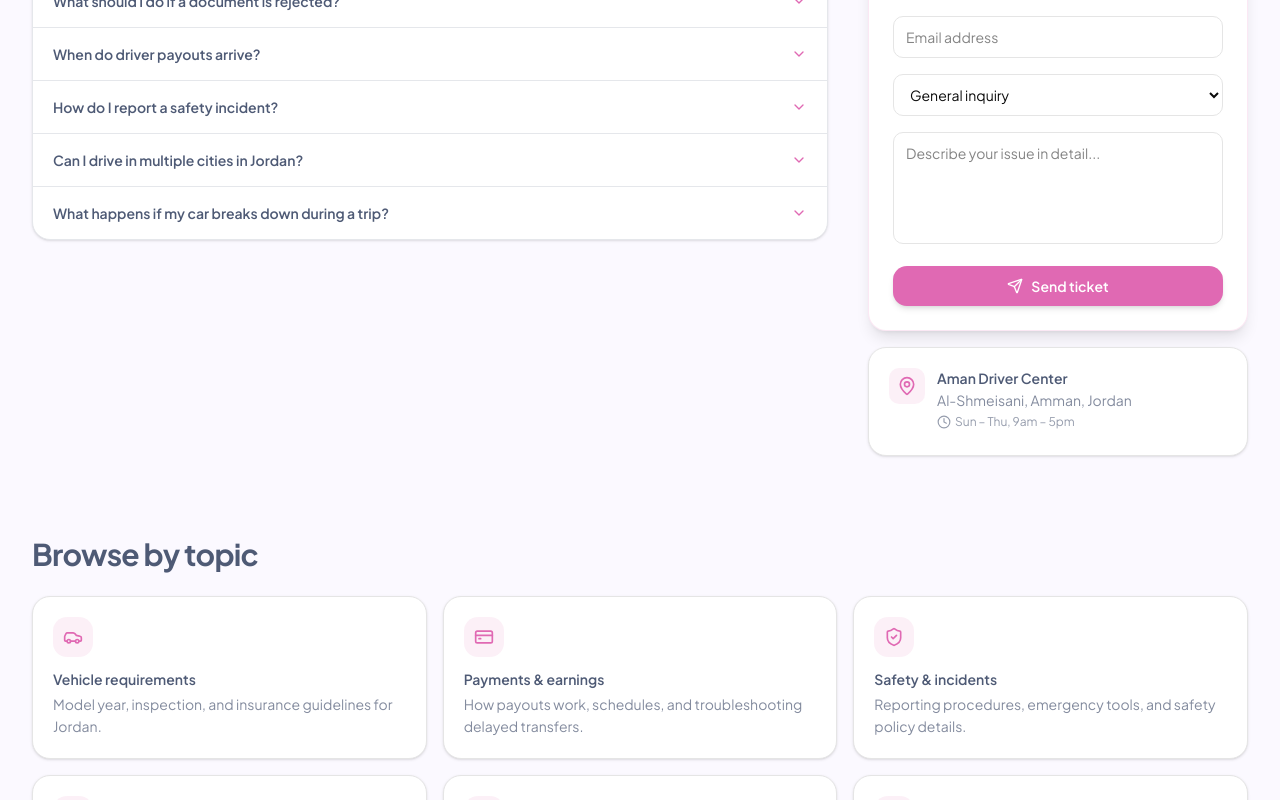
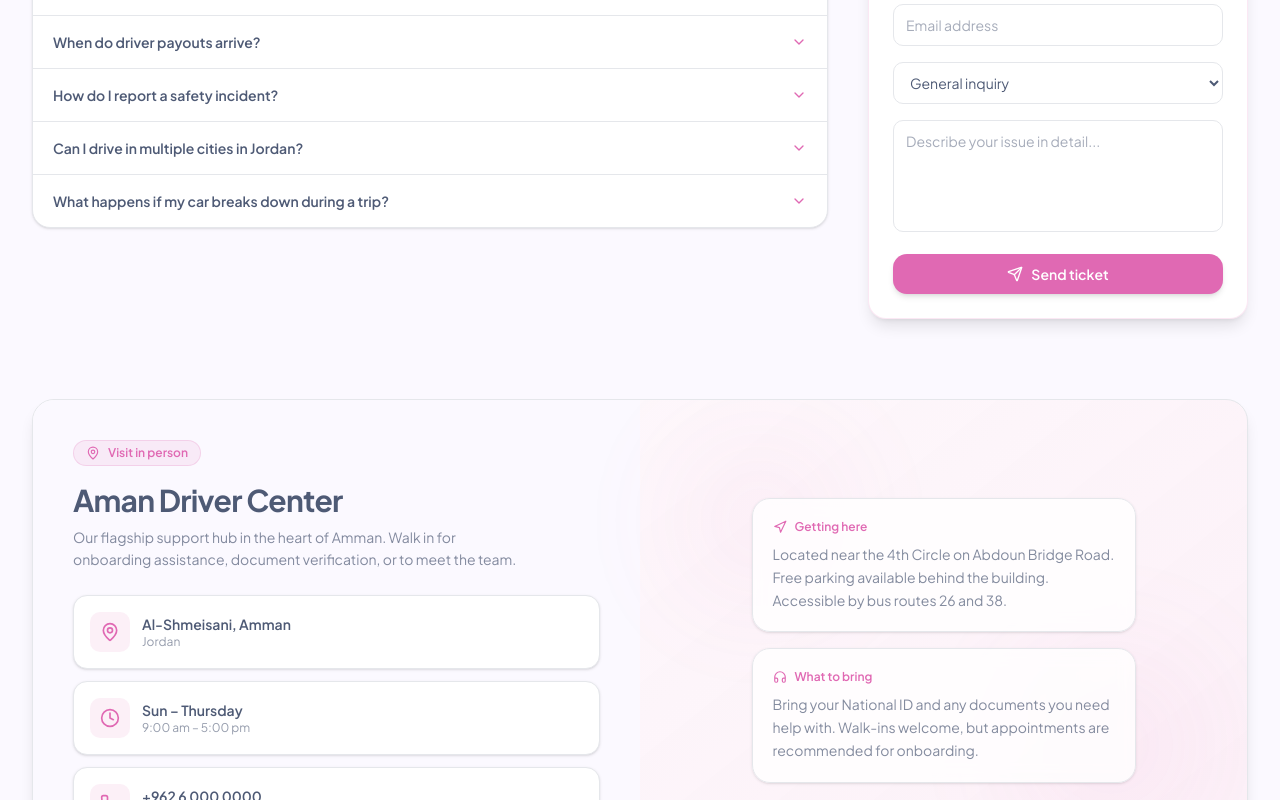
Before and after one commit to AhmadNsour/aman-web, a Next.js app: page /support in a window 1280 px wide. Shown: the part 860-1660 px from the top of the page. Built offline with nearby package versions, Linux system fonts and the light colour scheme.

Commit message:
Add driver center details and info cards; enhance SupportPage layout and styling

```diff
--- a/app/support/constants.ts
+++ b/app/support/constants.ts
@@ -1,4 +1,4 @@
-import { Car, CircleHelp, CreditCard, FileText, Headphones, Mail, MessageCircle, Phone, ShieldCheck, User } from "lucide-react";
+import { Car, CircleHelp, Clock, CreditCard, FileText, Headphones, Mail, MapPin, MessageCircle, Phone, ShieldCheck, User, Navigation } from "lucide-react";
 
 export const contactCards = [
   {
@@ -78,3 +78,34 @@ export const faqs = [
     answer: "Safely stop the trip, contact support immediately, and follow the in-app safety and emergency instructions.",
   },
 ];
+
+export const driverCenterDetails = [
+  {
+    icon: MapPin,
+    title: "Al-Shmeisani, Amman",
+    subtitle: "Jordan",
+  },
+  {
+    icon: Clock,
+    title: "Sun – Thursday",
+    subtitle: "9:00 am – 5:00 pm",
+  },
+  {
+    icon: Phone,
+    title: "+962 6 000 0000",
+    subtitle: "Call before visiting",
+  },
+];
+
+export const driverCenterInfoCards = [
+  {
+    icon: Navigation,
+    title: "Getting here",
+    description: "Located near the 4th Circle on Abdoun Bridge Road. Free parking available behind the building. Accessible by bus routes 26 and 38.",
+  },
+  {
+    icon: Headphones,
+    title: "What to bring",
+    description: "Bring your National ID and any documents you need help with. Walk-ins welcome, but appointments are recommended for onboarding.",
+  },
+];
--- a/app/support/page.tsx
+++ b/app/support/page.tsx
@@ -4,25 +4,25 @@ import Link from "next/link";
 import { useState } from "react";
 import { Car, ChevronDown, ChevronRight, Clock, Headphones, MapPin, Phone, Send } from "lucide-react";
 
-import { contactCards, faqs, topics } from "./constants";
+import { contactCards, driverCenterDetails, driverCenterInfoCards, faqs, topics } from "./constants";
 
 export function FAQSection() {
   const [openIndex, setOpenIndex] = useState<number | null>(null);
 
   return (
-    <div className="mt-6 divide-y divide-gray-200 rounded-2xl border border-gray-200 bg-white shadow-sm">
+    <div className="mt-6 divide-y divide-gray-200 rounded-2xl border border-gray-200 bg-white shadow-sm dark:divide-white/10 dark:border-white/10 dark:bg-[#111827]">
       {faqs.map((faq, index) => {
         const isOpen = openIndex === index;
 
         return (
           <div key={faq.question} className="px-5 py-4">
             <button onClick={() => setOpenIndex(isOpen ? null : index)} className="flex w-full items-center justify-between text-left">
-              <span className="text-sm font-semibold text-[#4e5a75]">{faq.question}</span>
+              <span className="text-sm font-semibold text-[#4e5a75] dark:text-white">{faq.question}</span>
 
               <ChevronDown size={16} className={`ml-3 shrink-0 text-[#e069b3] transition-transform duration-200 ${isOpen ? "rotate-180" : ""}`} />
             </button>
 
-            {isOpen && <p className="mt-3 text-sm leading-relaxed text-[#4e5a75]/70">{faq.answer}</p>}
+            {isOpen && <p className="mt-3 text-sm leading-relaxed text-[#4e5a75]/70 dark:text-white/70">{faq.answer}</p>}
           </div>
         );
       })}
@@ -32,23 +32,23 @@ export function FAQSection() {
 
 export default function SupportPage() {
   return (
-    <main className="min-h-[calc(100vh-12rem)] bg-[#fbf9ff]">
+    <main className="min-h-[calc(100vh-12rem)] bg-[#fbf9ff] dark:bg-[#0f172a]">
       <div className="relative overflow-hidden">
         <div className="pointer-events-none absolute left-0 top-0 h-72 w-72 rounded-full bg-[#e069b3]/20 blur-3xl" />
         <div className="pointer-events-none absolute right-0 top-20 h-96 w-96 rounded-full bg-[#e069b3]/15 blur-3xl" />
 
         <section className="relative">
           <div className="relative mx-auto max-w-7xl px-5 pb-20 pt-14 text-center sm:px-6 sm:pt-20 lg:px-8">
-            <div className="inline-flex items-center gap-2 rounded-full border border-purple-200 bg-white/80 px-4 py-3 text-xs font-semibold text-[#e069b3] shadow-sm">
+            <div className="inline-flex items-center gap-2 rounded-full border border-[#e069b3]/20 bg-white/70 px-4 py-1.5 text-xs font-semibold text-[#e069b3] backdrop-blur dark:bg-white/5">
               <Headphones size={14} />
               We are here to help
             </div>
 
-            <h1 className="mt-5 text-4xl font-bold tracking-tight text-[#4e5a75] sm:text-5xl lg:text-6xl">
+            <h1 className="mt-5 text-4xl font-bold tracking-tight text-[#4e5a75] dark:text-white sm:text-5xl lg:text-6xl">
               How can we <span className="text-[#e069b3]">assist you?</span>
             </h1>
 
-            <p className="mx-auto mt-4 max-w-2xl text-base leading-relaxed text-[#4e5a75]/75 sm:text-lg">
+            <p className="mx-auto mt-4 max-w-2xl text-base leading-relaxed text-[#4e5a75]/75 dark:text-white/70 sm:text-lg">
               Whether you are onboarding, on the road, or resolving an issue — our team is ready around the clock.
             </p>
           </div>
@@ -63,30 +63,21 @@ export default function SupportPage() {
                 <a
                   key={card.title}
                   href={card.href}
-                  className={`
-          group rounded-2xl border bg-white p-6
-          shadow-sm transition-all hover:-translate-y-1 hover:shadow-lg
-          ring-1 ${card.ring}
-        `}
+                  className={`group rounded-2xl border bg-white p-6 shadow-sm ring-1 transition-all hover:-translate-y-1 hover:shadow-lg dark:border-white/10 dark:bg-[#111827] ${card.ring}`}
                 >
-                  <div
-                    className={`
-            mb-4 inline-flex rounded-xl p-3
-            ${card.color}
-          `}
-                  >
+                  <div className={`mb-4 inline-flex rounded-xl p-3 ${card.color}`}>
                     <Icon size={24} />
                   </div>
 
-                  <h3 className="text-sm font-semibold text-[#4e5a75]">{card.title}</h3>
+                  <h3 className="text-sm font-semibold text-[#4e5a75] dark:text-white">{card.title}</h3>
 
-                  <p className="mt-1 text-base font-medium text-[#4e5a75]">{card.value}</p>
+                  <p className="mt-1 text-base font-medium text-[#4e5a75] dark:text-white">{card.value}</p>
 
-                  <p className="mt-1 text-xs text-[#4e5a75]/60">{card.subtitle}</p>
+                  <p className="mt-1 text-xs text-[#4e5a75]/60 dark:text-white/60">{card.subtitle}</p>
 
                   <span className="mt-4 inline-flex items-center text-sm font-medium text-[#e069b3] group-hover:underline">
                     {card.action}
-                    <ChevronRight size={16} className="ml-1 -rotate-90" />
+                    <ChevronRight size={16} className="ml-1" />
                   </span>
                 </a>
               );
@@ -98,20 +89,29 @@ export default function SupportPage() {
       <div className="mx-auto max-w-7xl px-5 pb-20 sm:px-6 lg:px-8">
         <section className="grid gap-10 lg:grid-cols-[1fr_380px]">
           <div>
-            <h2 className="text-2xl font-bold tracking-tight text-[#4e5a75] sm:text-3xl">Frequently asked questions</h2>
+            <h2 className="text-2xl font-bold tracking-tight text-[#4e5a75] dark:text-white sm:text-3xl">Frequently asked questions</h2>
+
             <FAQSection />
           </div>
 
           <aside className="lg:sticky lg:top-24 lg:self-start">
-            <div className="rounded-2xl border border-[#e069b3]/15 bg-white p-6 shadow-lg">
-              <h3 className="text-lg font-bold text-[#4e5a75]">Submit a ticket</h3>
-              <p className="mt-1 text-sm text-[#4e5a75]/70">Cannot find your answer? We will get back fast.</p>
+            <div className="rounded-2xl border border-[#e069b3]/15 bg-white p-6 shadow-lg dark:border-white/10 dark:bg-[#111827]">
+              <h3 className="text-lg font-bold text-[#4e5a75] dark:text-white">Submit a ticket</h3>
+
+              <p className="mt-1 text-sm text-[#4e5a75]/70 dark:text-white/70">Cannot find your answer? We will get back fast.</p>
 
               <form className="mt-5 space-y-4">
-                <input className="w-full rounded-lg border px-3 py-2.5 text-sm outline-none focus:ring-2 focus:ring-[#e069b3]/30" placeholder="Full name" />
-                <input className="w-full rounded-lg border px-3 py-2.5 text-sm outline-none focus:ring-2 focus:ring-[#e069b3]/30" placeholder="Email address" />
+                <input
+                  className="w-full rounded-lg border border-gray-200 bg-white px-3 py-2.5 text-sm text-[#4e5a75] outline-none focus:ring-2 focus:ring-[#e069b3]/30 dark:border-white/10 dark:bg-[#0f172a] dark:text-white"
+                  placeholder="Full name"
+                />
 
-                <select className="w-full rounded-lg border px-3 py-2.5 text-sm outline-none focus:ring-2 focus:ring-[#e069b3]/30">
+                <input
+                  className="w-full rounded-lg border border-gray-200 bg-white px-3 py-2.5 text-sm text-[#4e5a75] outline-none focus:ring-2 focus:ring-[#e069b3]/30 dark:border-white/10 dark:bg-[#0f172a] dark:text-white"
+                  placeholder="Email address"
+                />
+
+                <select className="w-full rounded-lg border border-gray-200 bg-white px-3 py-2.5 text-sm text-[#4e5a75] outline-none focus:ring-2 focus:ring-[#e069b3]/30 dark:border-white/10 dark:bg-[#0f172a] dark:text-white">
                   <option>General inquiry</option>
                   <option>Onboarding & documents</option>
                   <option>Payments & earnings</option>
@@ -120,7 +120,7 @@ export default function SupportPage() {
                 </select>
 
                 <textarea
-                  className="min-h-28 w-full resize-none rounded-lg border px-3 py-2.5 text-sm outline-none focus:ring-2 focus:ring-[#e069b3]/30"
+                  className="min-h-28 w-full resize-none rounded-lg border border-gray-200 bg-white px-3 py-2.5 text-sm text-[#4e5a75] outline-none focus:ring-2 focus:ring-[#e069b3]/30 dark:border-white/10 dark:bg-[#0f172a] dark:text-white"
                   placeholder="Describe your issue in detail..."
                 />
 
@@ -130,40 +130,94 @@ export default function SupportPage() {
                 </button>
               </form>
             </div>
+          </aside>
+        </section>
 
-            <div className="mt-4 rounded-2xl border bg-white p-5 shadow-sm">
-              <div className="flex items-start gap-3">
-                <div className="rounded-lg bg-[#e069b3]/10 p-2 text-[#e069b3]">
-                  <MapPin size={20} />
+        <section className="mt-20 overflow-hidden rounded-3xl border border-gray-200 bg-white shadow-lg dark:border-white/10 dark:bg-[#111827]">
+          <div className="grid lg:grid-cols-2">
+            <div className="relative bg-[#fbf9ff] p-8 dark:bg-white/5 sm:p-10">
+              <div className="inline-flex items-center gap-2 rounded-full border border-[#e069b3]/20 bg-[#e069b3]/10 px-3 py-1 text-xs font-semibold text-[#e069b3]">
+                <MapPin size={14} />
+                Visit in person
+              </div>
+
+              <h2 className="mt-4 text-2xl font-bold tracking-tight text-[#4e5a75] dark:text-white sm:text-3xl">Aman Driver Center</h2>
+
+              <p className="mt-2 max-w-md text-sm leading-relaxed text-[#4e5a75]/70 dark:text-white/70">
+                Our flagship support hub in the heart of Amman. Walk in for onboarding assistance, document verification, or to meet the team.
+              </p>
+
+              <div className="mt-6 space-y-3">
+                {driverCenterDetails.map((item) => {
+                  const Icon = item.icon;
+
+                  return (
+                    <div
+                      key={item.title}
+                      className="flex items-center gap-3 rounded-xl border border-gray-200 bg-white p-4 shadow-sm dark:border-white/10 dark:bg-[#0f172a] transition-all hover:-translate-y-1 hover:shadow-lg"
+                    >
+                      <div className="grid h-10 w-10 place-items-center rounded-lg bg-[#e069b3]/10 text-[#e069b3]">
+                        <Icon size={20} />
                       </div>
 
                       <div>
-                  <p className="text-sm font-semibold text-[#4e5a75]">Aman Driver Center</p>
-                  <p className="mt-0.5 text-sm text-[#4e5a75]/70">Al-Shmeisani, Amman, Jordan</p>
-                  <p className="mt-1 inline-flex items-center gap-1 text-xs text-[#4e5a75]/60">
-                    <Clock size={14} />
-                    Sun – Thu, 9am – 5pm
-                  </p>
+                        <p className="text-sm font-semibold text-[#4e5a75] dark:text-white">{item.title}</p>
+                        <p className="text-xs text-[#4e5a75]/60 dark:text-white/60">{item.subtitle}</p>
+                      </div>
+                    </div>
+                  );
+                })}
+              </div>
+            </div>
+
+            <div className="relative flex items-center justify-center bg-gradient-to-br from-[#e069b3]/5 to-[#e069b3]/10 p-8 sm:p-10">
+              <div className="pointer-events-none absolute inset-0 opacity-40">
+                <div className="absolute left-10 top-10 h-40 w-40 rounded-full bg-[#e069b3]/20 blur-3xl" />
+                <div className="absolute bottom-10 right-10 h-48 w-48 rounded-full bg-[#e069b3]/20 blur-3xl" />
+              </div>
+
+              <div className="relative w-full max-w-sm space-y-4">
+                {driverCenterInfoCards.map((card) => {
+                  const Icon = card.icon;
+
+                  return (
+                    <div
+                      key={card.title}
+                      className="rounded-2xl border border-gray-200 bg-white/80 p-5 shadow-sm backdrop-blur dark:border-white/10 dark:bg-[#0f172a]/80 transition-all hover:-translate-y-1 hover:shadow-lg"
+                    >
+                      <div className="flex items-center gap-2 text-xs font-semibold text-[#e069b3]">
+                        <Icon size={14} />
+                        {card.title}
+                      </div>
+
+                      <p className="mt-2 text-sm leading-relaxed text-[#4e5a75]/70 dark:text-white/70">{card.description}</p>
+                    </div>
+                  );
+                })}
               </div>
             </div>
           </div>
-          </aside>
         </section>
 
         <section className="mt-20">
-          <h2 className="text-2xl font-bold tracking-tight text-[#4e5a75] sm:text-3xl">Browse by topic</h2>
+          <h2 className="text-2xl font-bold tracking-tight text-[#4e5a75] dark:text-white sm:text-3xl">Browse by topic</h2>
 
           <div className="mt-6 grid gap-4 sm:grid-cols-2 lg:grid-cols-3">
             {topics.map((topic) => {
               const Icon = topic.icon;
 
               return (
-                <div key={topic.title} className="group rounded-2xl border bg-white p-5 shadow-sm transition-all hover:-translate-y-0.5 hover:shadow-lg">
+                <div
+                  key={topic.title}
+                  className="group rounded-2xl border border-gray-200 bg-white p-5 shadow-sm transition-all hover:-translate-y-0.5 hover:shadow-lg dark:border-white/10 dark:bg-[#111827]"
+                >
                   <div className="inline-flex rounded-xl bg-[#e069b3]/10 p-2.5 text-[#e069b3] transition-colors group-hover:bg-[#e069b3] group-hover:text-white">
                     <Icon size={20} />
                   </div>
-                  <h3 className="mt-3 text-sm font-semibold text-[#4e5a75]">{topic.title}</h3>
-                  <p className="mt-1 text-sm leading-relaxed text-[#4e5a75]/70">{topic.text}</p>
+
+                  <h3 className="mt-3 text-sm font-semibold text-[#4e5a75] dark:text-white">{topic.title}</h3>
+
+                  <p className="mt-1 text-sm leading-relaxed text-[#4e5a75]/70 dark:text-white/70">{topic.text}</p>
                 </div>
               );
             })}
@@ -172,6 +226,7 @@ export default function SupportPage() {
 
         <section className="mt-20 rounded-3xl bg-[#e069b3] p-8 text-center text-white shadow-lg sm:p-12">
           <h2 className="text-2xl font-bold tracking-tight sm:text-3xl">Still need help?</h2>
+
           <p className="mx-auto mt-2 max-w-lg text-sm text-white/90 sm:text-base">Our Driver Support team speaks Arabic and English. Reach out any time — we are fast, friendly, and here for you.</p>
 
           <div className="mt-6 flex flex-wrap items-center justify-center gap-3">
```
Lines whose indentation alone changed are shown as unchanged.
